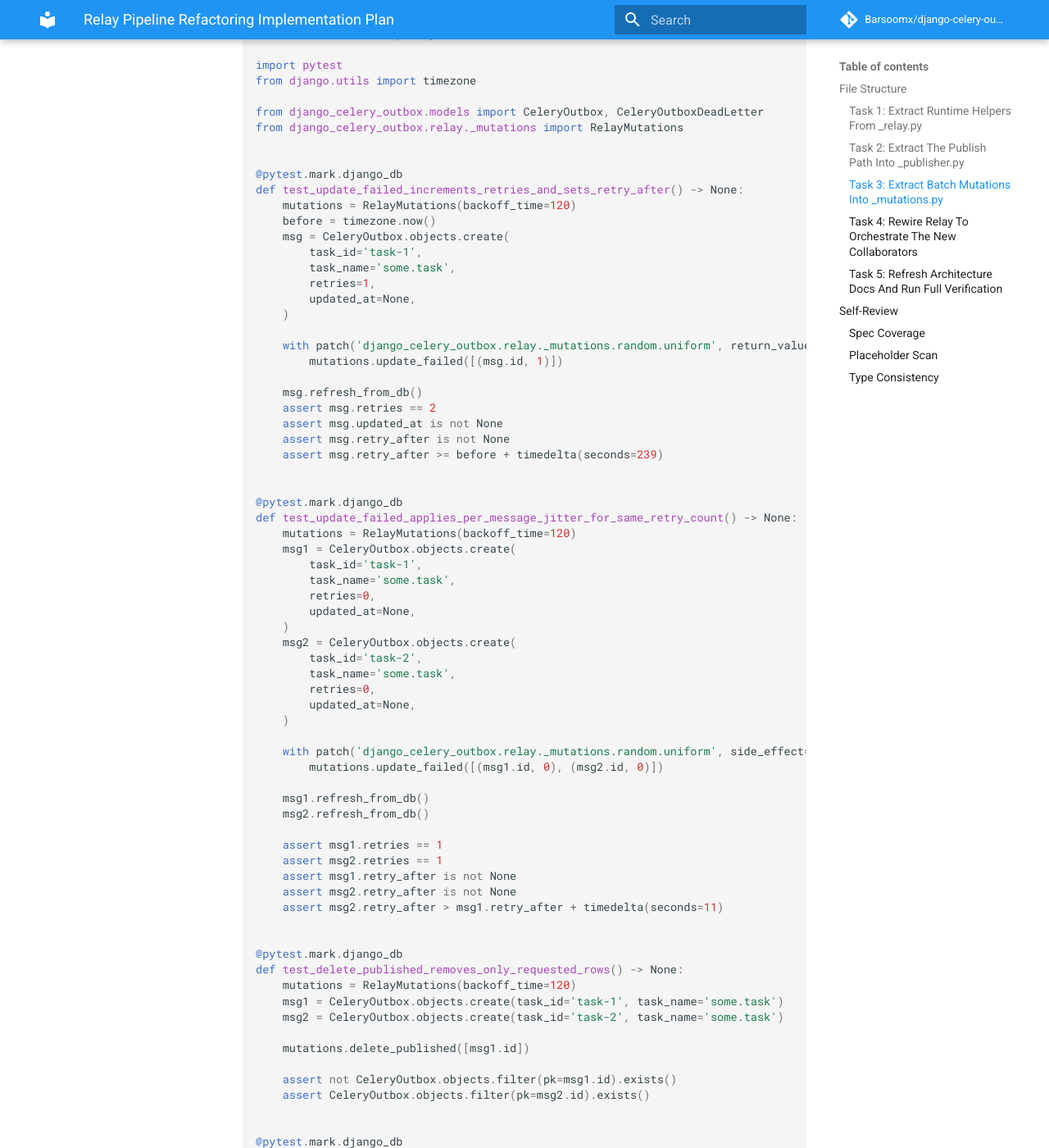
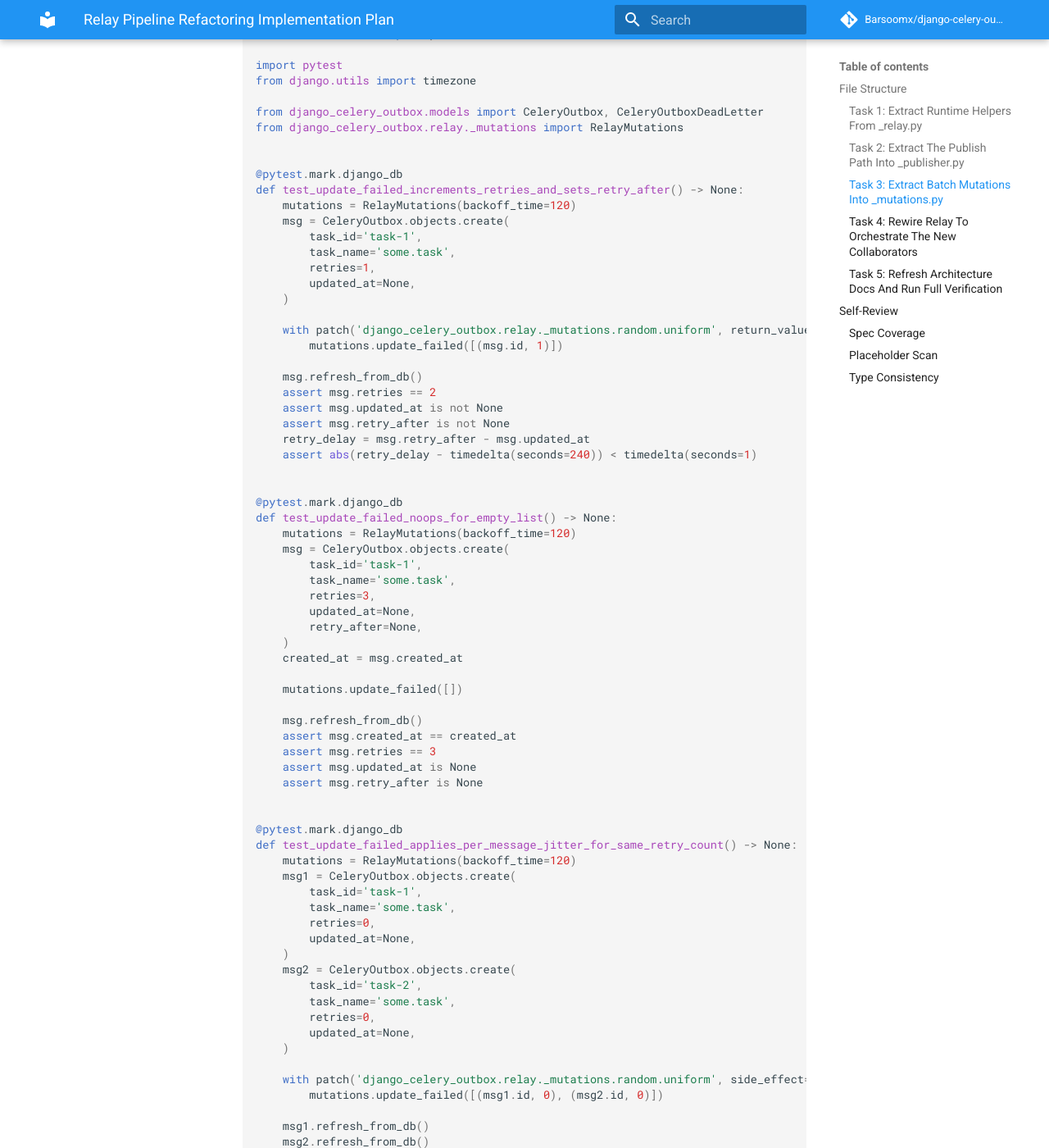
Before and after one commit to Barsoomx/django-celery-outbox, an MkDocs documentation site: the page built from docs/superpowers/plans/2026-04-18-relay-pipeline-refactoring.md, in a window 1280 px wide and 1400 px high, scrolled down 8990 px. Shown: the whole window at 82% size. Built offline with MkDocs 1.6.1 and Material for MkDocs 9.7.7, drawn with Linux system fonts in a browser that asks for light colours; comment, search, counter and statistics services are not loaded; some of the changed text lies outside the part shown.

Commit message:
test: tighten relay mutation timing assertions

```diff
--- a/docs/superpowers/plans/2026-04-18-relay-pipeline-refactoring.md
+++ b/docs/superpowers/plans/2026-04-18-relay-pipeline-refactoring.md
@@ -429,7 +429,6 @@ from django_celery_outbox.relay._mutations import RelayMutations
 @pytest.mark.django_db
 def test_update_failed_increments_retries_and_sets_retry_after() -> None:
     mutations = RelayMutations(backoff_time=120)
-    before = timezone.now()
     msg = CeleryOutbox.objects.create(
         task_id='task-1',
         task_name='some.task',
@@ -444,7 +443,29 @@ def test_update_failed_increments_retries_and_sets_retry_after() -> None:
     assert msg.retries == 2
     assert msg.updated_at is not None
     assert msg.retry_after is not None
-    assert msg.retry_after >= before + timedelta(seconds=239)
+    retry_delay = msg.retry_after - msg.updated_at
+    assert abs(retry_delay - timedelta(seconds=240)) < timedelta(seconds=1)
+
+
+@pytest.mark.django_db
+def test_update_failed_noops_for_empty_list() -> None:
+    mutations = RelayMutations(backoff_time=120)
+    msg = CeleryOutbox.objects.create(
+        task_id='task-1',
+        task_name='some.task',
+        retries=3,
+        updated_at=None,
+        retry_after=None,
+    )
+    created_at = msg.created_at
+
+    mutations.update_failed([])
+
+    msg.refresh_from_db()
+    assert msg.created_at == created_at
+    assert msg.retries == 3
+    assert msg.updated_at is None
+    assert msg.retry_after is None
 
 
 @pytest.mark.django_db
@@ -501,6 +522,7 @@ def test_delete_published_noops_for_empty_list() -> None:
 @pytest.mark.django_db
 def test_move_exceeded_to_dead_letter_preserves_message_fields() -> None:
     mutations = RelayMutations(backoff_time=120)
+    created_at = timezone.now().replace(microsecond=0) - timedelta(hours=1)
     msg = CeleryOutbox.objects.create(
         task_id='task-dead',
         task_name='some.task',
@@ -513,18 +535,26 @@ def test_move_exceeded_to_dead_letter_preserves_message_fields() -> None:
         schema_version=2,
         sentry_trace_id='trace',
         sentry_baggage='baggage',
-        structlog_context='{\"request_id\": \"req-1\"}',
+        structlog_context='{"request_id": "req-1"}',
     )
+    CeleryOutbox.objects.filter(pk=msg.pk).update(created_at=created_at)
+    msg.refresh_from_db()
 
     mutations.move_exceeded_to_dead_letter([msg])
 
     dead = CeleryOutboxDeadLetter.objects.get(task_id='task-dead')
+    assert dead.created_at == created_at
+    assert dead.retries == 5
+    assert dead.task_id == 'task-dead'
     assert dead.task_name == 'some.task'
     assert dead.args == [1]
     assert dead.kwargs == {'a': 1}
     assert dead.redacted_args == ['x']
     assert dead.redacted_kwargs == {'a': 'x'}
     assert dead.options == {'priority': 9}
+    assert dead.sentry_trace_id == 'trace'
+    assert dead.sentry_baggage == 'baggage'
+    assert dead.structlog_context == '{"request_id": "req-1"}'
     assert dead.schema_version == 2
     assert dead.failure_reason == 'max retries exceeded'
     assert not CeleryOutbox.objects.filter(pk=msg.id).exists()
```
Also changed, not shown: 1 other file.
